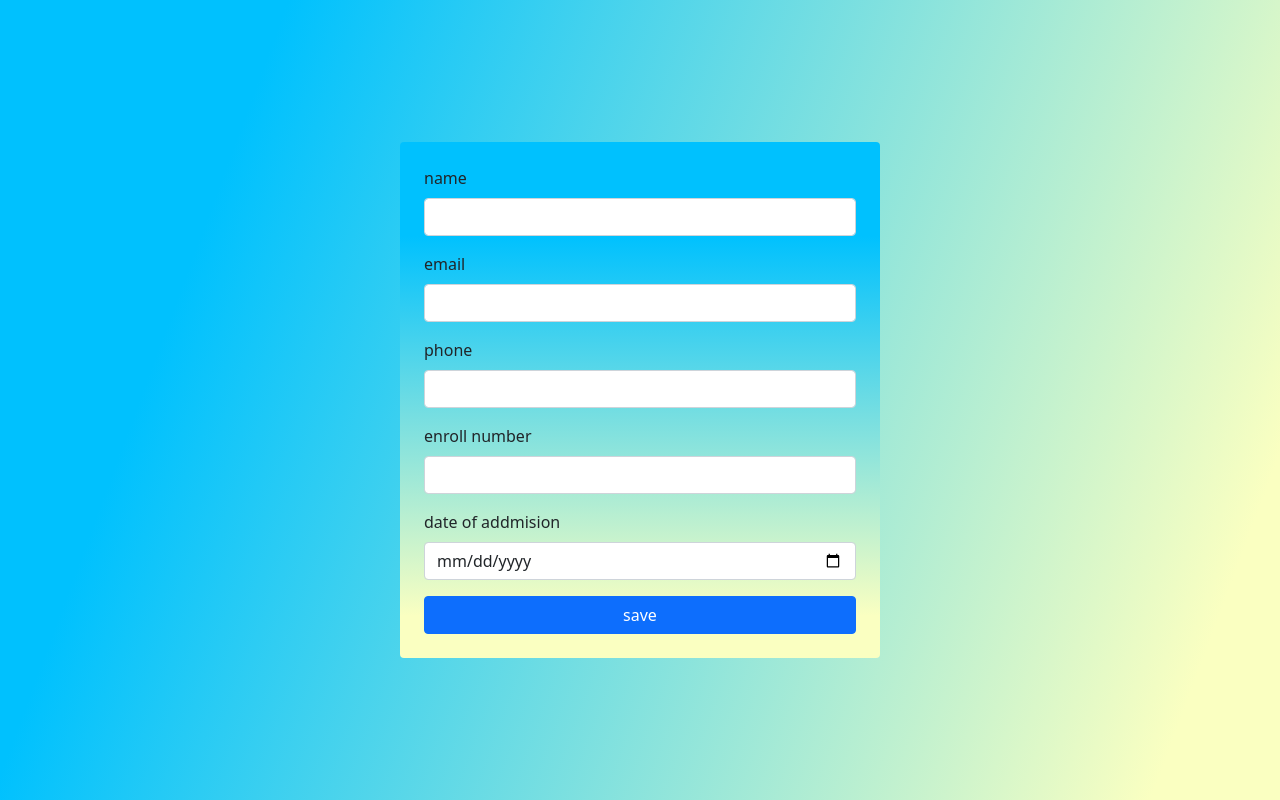
After one commit to khalidhagane/-e-learning-application, a PHP site: page /insert.php in a window 1280 px wide. The commit adds this page. Run offline with PHP 8.4, Linux system fonts and the light colour scheme; tables that the repository leaves empty or names only in its code hold one stand-in row (values such as "Sample post").

Commit message:
ajoute base de donnée st tableau

```diff
--- /dev/null
+++ b/connection.php
@@ -0,0 +1,48 @@
+<?php
+
+// connection
+$mysqli = new mysqli('localhost', 'root', '', 'e-classe') or
+die(mysqli_error($mysqli));
+
+$result = $mysqli->query("select * FROM tableau_student")
+or die($mysqli->error);
+
+// insert
+if(isset($_POST['save'])){
+    $name = $_POST['name'];
+    $email = $_POST['email'];
+    $phone = $_POST['phone'];
+    $number = $_POST['number'];
+    $date = $_POST['date'];
+
+    $mysqli->query("INSERT INTO tableau_student (name, email, phone, number, date) VALUES('$name','$email','$phone' ,'$number','$date')")
+    or die($mysqli->error);
+
+    header("location: student.php");
+}
+
+// delete
+
+ if (isset($_GET['delete'])){
+     $id= $_GET['delete'];
+     $mysqli->query("DELETE FROM tableau_student WHERE id=$id") or die($mysqli->error());
+
+     header("location: student.php");
+ }
+
+
+
+// if(count($_POST)>0){
+// 	if($_POST['type']==3){
+// 		$id=$_POST['id'];
+// 		$sql = "DELETE FROM e-class WHERE id=$id ";
+// 		if (mysqli_query($conn, $sql)) {
+// 			echo $id;
+// 		}
+// 		else {
+// 			echo "Error: " . $sql . "<br>" . mysqli_error($conn);
+// 		}
+// 		mysqli_close($conn);
+// 	}
+// }
+?>
--- /dev/null
+++ b/insert.php
@@ -0,0 +1,67 @@
+
+
+
+
+<!DOCTYPE html>
+<html lang="en">
+
+  <head>
+      <meta charset="UTF-8">
+      <meta name="viewport" content="width=device-width, initial-scale=1.0">
+      <!-- CSS only -->
+      <link href="https://cdn.jsdelivr.net/npm/bootstrap@5.1.3/dist/css/bootstrap.min.css" rel="stylesheet"
+          integrity="sha384-1BmE4kWBq78iYhFldvKuhfTAU6auU8tT94WrHftjDbrCEXSU1oBoqyl2QvZ6jIW3" crossorigin="anonymous">
+
+      <link rel="stylesheet" href="style.css">
+      <title>insert</title>
+  </head>
+
+  <body  >
+  <?php require_once'connection.php';?>
+
+          <main class="d-flex flex-column justify-content-center align-items-center "
+            style="height: 100vh; background: linear-gradient(110.42deg, #00C1FE 18.27%, #FAFFC1 91.84%);">
+
+          <form  action="connection.php" method="POST" class="p-4 rounded d-flex flex-column justify-content-center"
+                  style="width: 30rem; background: linear-gradient( #00C1FE 18.27%, #FAFFC1 91.84%);">
+
+                <div class="mb-3">
+                    <label for="exampleInputEmail1" class="form-label">name</label>
+                    <input type="name"   name="name" class="form-control" >
+                </div>
+                <div class="mb-3">
+                    <label for="exampleInputEmail1" class="form-label">email </label>
+                    <input type="email" name="email" class="form-control" id="exampleInputEmail1" aria-describedby="emailHelp">
+                 </div>
+                <div class="mb-3">
+                    <label for="exampleInputEmail1" class="form-label">phone</label>
+                    <input type="phone" name="phone" class="form-control" >
+                </div>
+                <div class="mb-3">
+                    <label for="exampleInputEmail1" class="form-label">enroll number</label>
+                    <input type="text" name="number" class="form-control" >
+                </div>
+                <div class="mb-3">
+                    <label for="exampleInputEmail1" class="form-label">date of addmision</label>
+                    <input type="date" name="date" class="form-control" >
+                </div>
+
+
+
+
+                <!-- <div class="mb-3">
+                  <label for="exampleInputPassword1" class="form-label">Password</label>
+                  <input type="password" class="form-control" id="exampleInputPassword1">
+                </div> -->
+                <!-- <div class="mb-3 form-check">
+                  <input type="checkbox" class="form-check-input" id="exampleCheck1">
+                  <label class="form-check-label" for="exampleCheck1">Check me out</label>
+                </div> -->
+                <button type="submit" class="btn btn-primary" name="save">save</button>
+          </form>
+
+      </main>
+
+  </body>
+
+</html>
--- a/tableau_student.json
+++ b/tableau_student.json
@@ -7,7 +7,7 @@
        "date_of_addmision" : "08-Dec, 2021"
     },
     {
-        "name" : "Usename",
+        "name" : "khalid",
        "email" : "user@email.com",
        "phone" : "00012223",
        "enroll_number" : "1234567305477760",
```
Also changed, not shown: student.php (+74 -19 lines).
